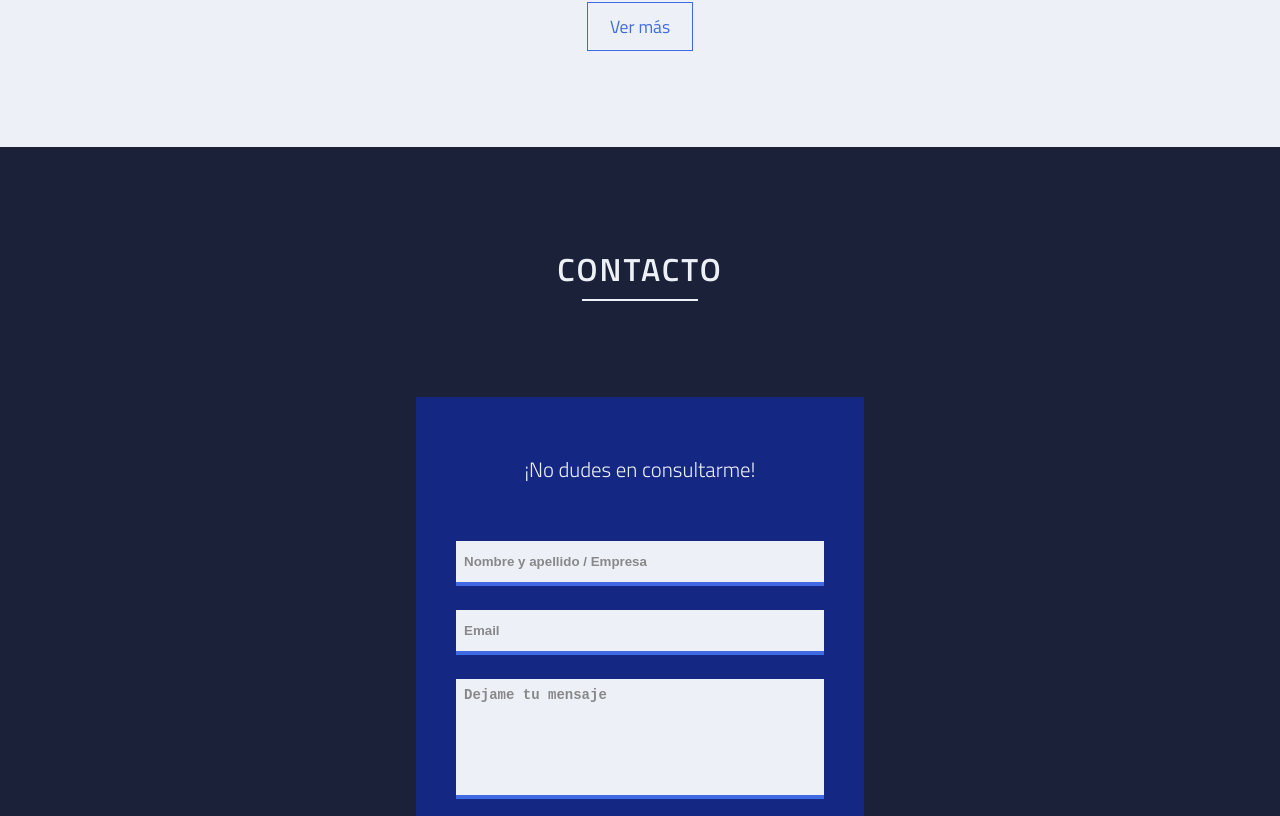
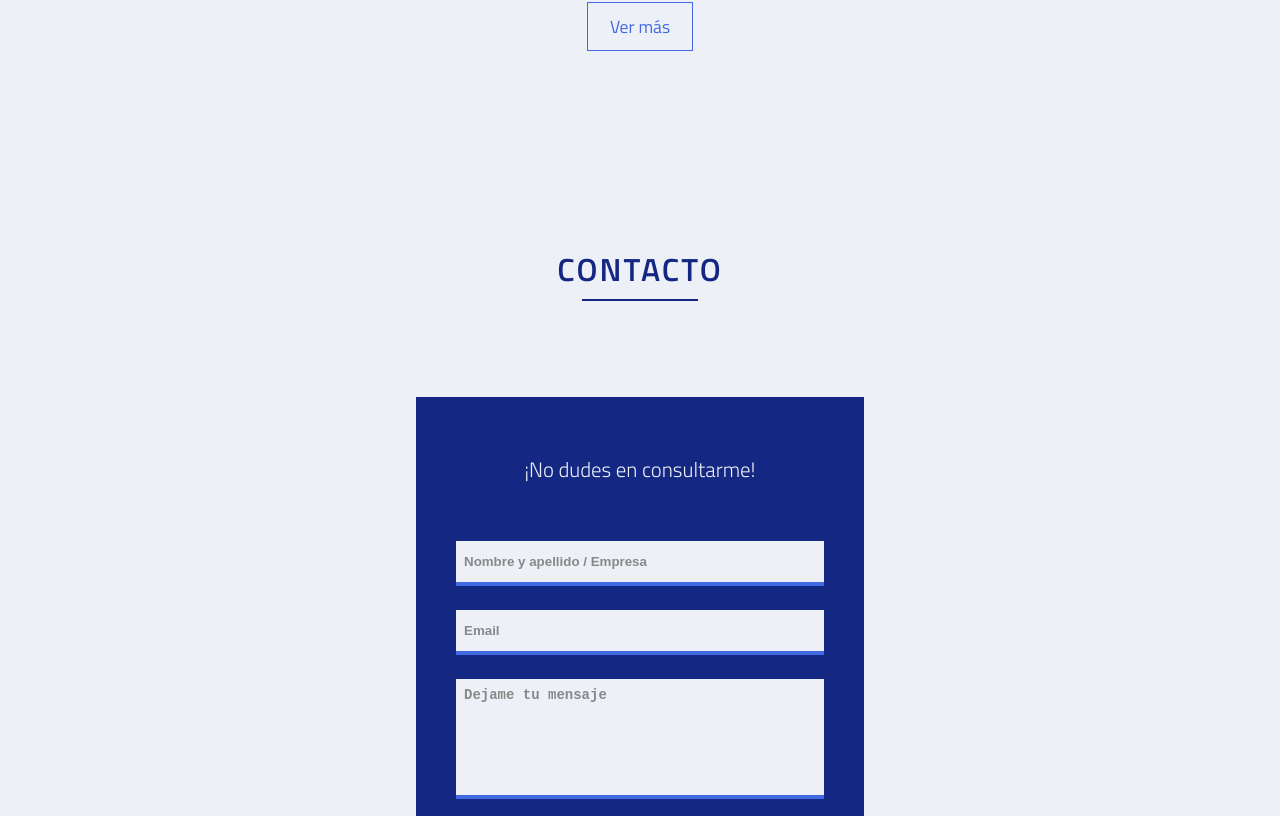
Before and after one commit to Nicofaienza/portfolio, a React (Create React App) app: page / in a window 1280 px wide. Shown: the part 2044-2860 px from the top of the page. Built offline with nearby package versions, Linux system fonts and the light colour scheme.

Commit message:
Update contact section

```diff
--- a/src/components/contact/ContactElements.js
+++ b/src/components/contact/ContactElements.js
@@ -6,7 +6,7 @@ export const ContactSection = styled.div`
 `;
 
 export const ContactContainer = styled.div`
-  background: var(--black);
+  background: var(--white);
   width: 100%;
   display: flex;
   flex-direction: column;
@@ -16,7 +16,7 @@ export const ContactContainer = styled.div`
   margin: auto;
 
   svg {
-    color: var(--light);
+    color: var(--primary);
     width: 40px;
     height: 40px;
     cursor: pointer;
@@ -30,7 +30,7 @@ export const ContactContainer = styled.div`
 
 export const ContactTitle = styled.h3`
   font-size: 2rem;
-  color: var(--white);
+  color: var(--dark);
   letter-spacing: 2px;
   position: relative;
   padding: 8px 0;
@@ -39,7 +39,7 @@ export const ContactTitle = styled.h3`
     content: "";
     width: 70%;
     height: 2px;
-    background: var(--white);
+    background: var(--dark);
     position: absolute;
     bottom: 0;
     left: 0;
```
